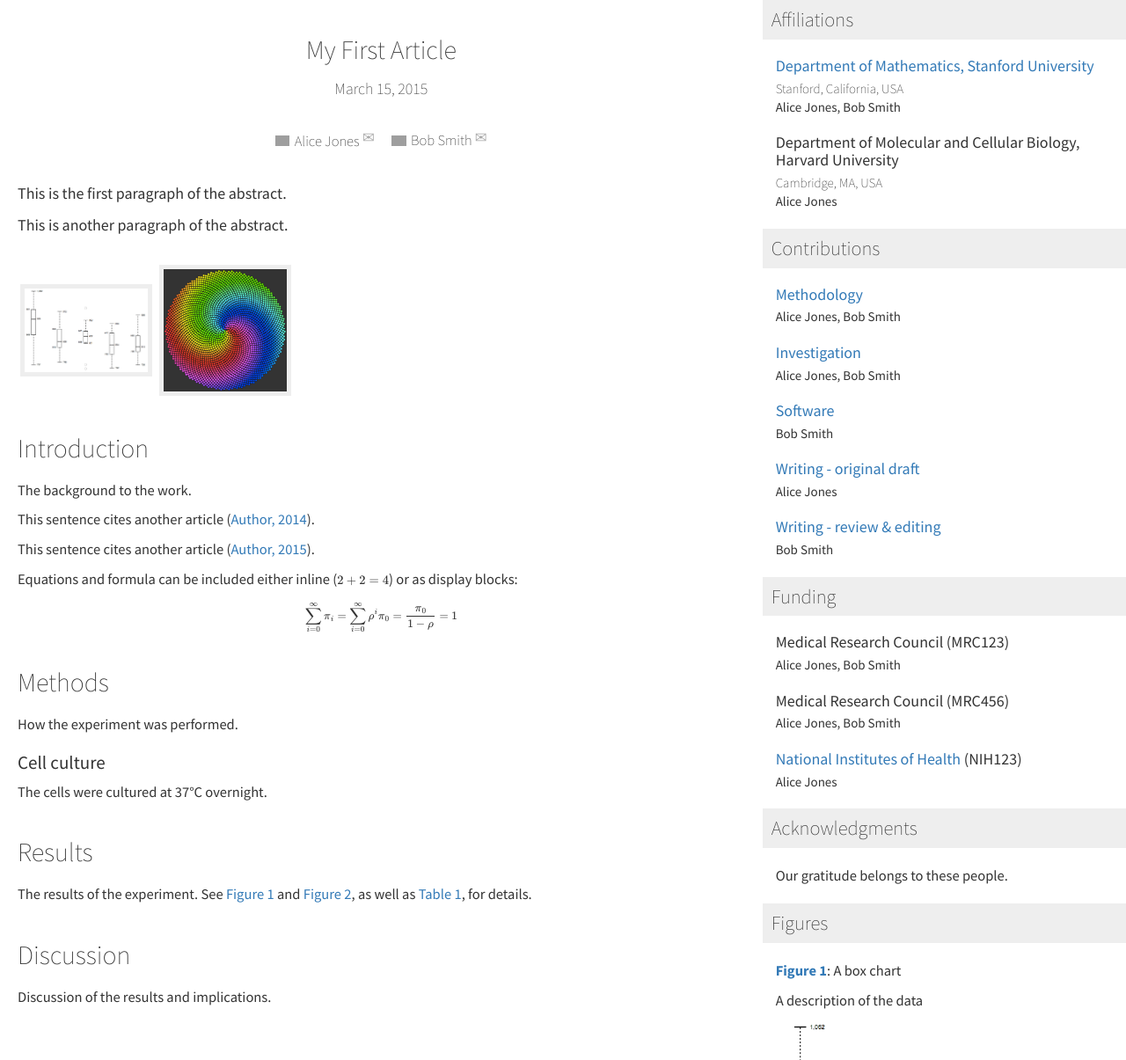
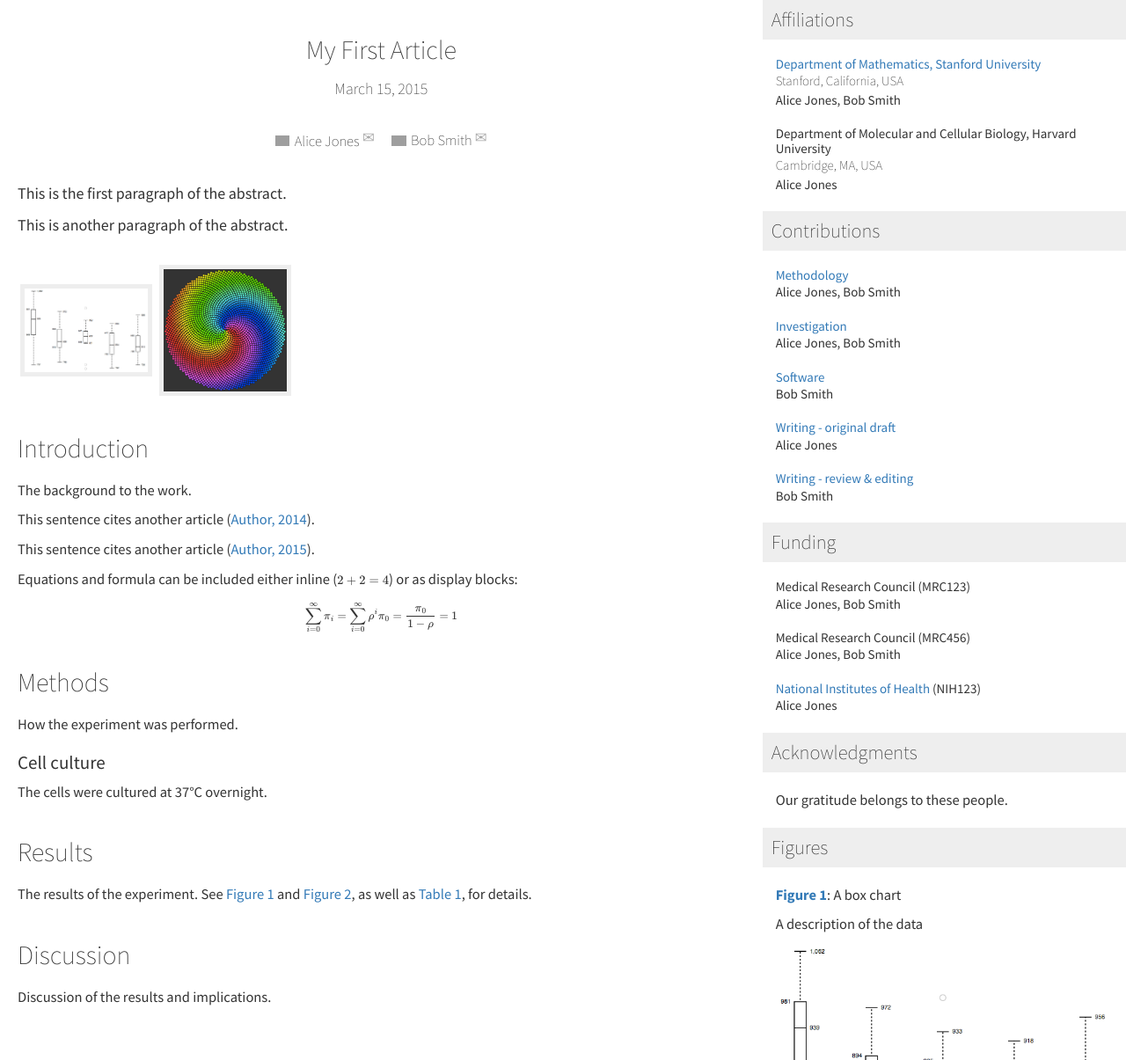
Before and after one commit to PeerJ/paper-now, a Jekyll site: the page built from index.md, in a window 1280 px wide. Shown: the whole page at 88% size. Built offline with Jekyll 4.4.1, drawn with Linux system fonts in a browser that asks for light colours; nearby versions of some CDN libraries; formulas are drawn with MathJax 3; a script that is not in the unit is left out; grey boxes are pictures that could not be loaded.

Commit message:
Decrease the size of sidebar subheadings

```diff
--- a/styles/wide.scss
+++ b/styles/wide.scss
@@ -52,9 +52,9 @@ article {
 }
 
 #sidebar h3 {
-    font-size: 120%;
+    font-size: 100%;
     font-weight: normal;
-    margin-bottom: 0.5rem;
+    margin-bottom: 0;
 }
 
 #sidebar div:first-of-type h2 {
```
